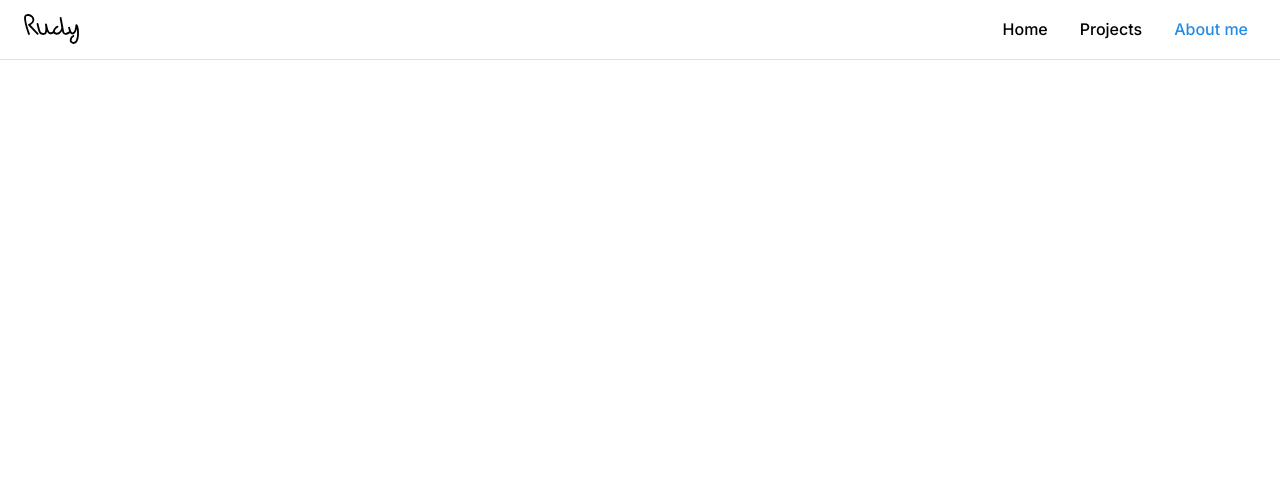
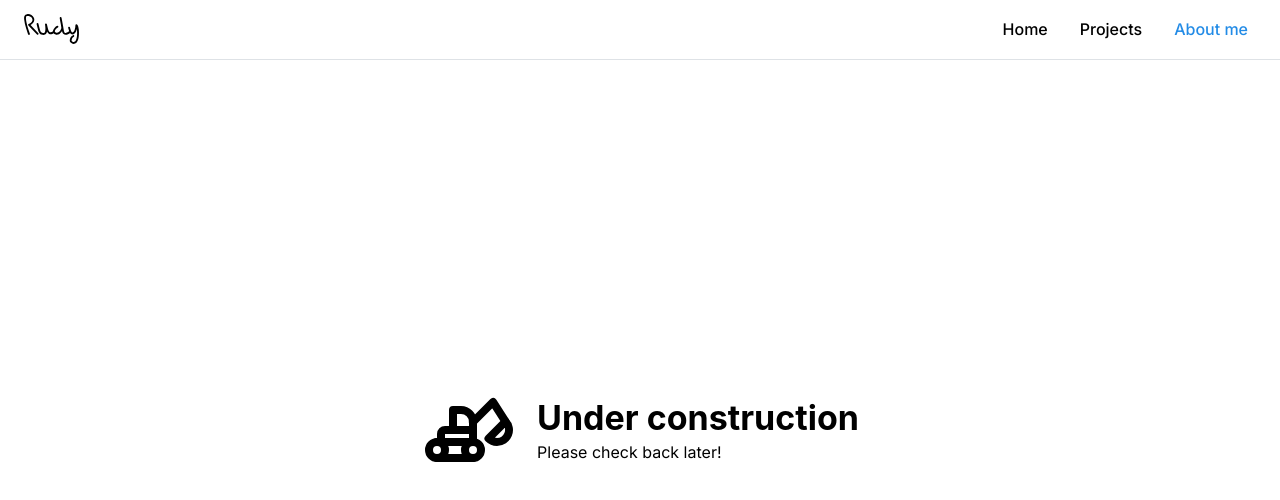
Before and after one commit to rudydelorenzo/portfolio, a Next.js app: page /about in a window 1280 px wide. Shown: the top 500 px of the page. Built offline with nearby package versions, Linux system fonts and the light colour scheme; a small style sheet from the web is missing.

Commit message:
feat: 🎸 about
added under construction message

```diff
--- a/src/app/about/page.tsx
+++ b/src/app/about/page.tsx
@@ -1,7 +1,18 @@
-import { Text } from "@mantine/core";
+import { Center, Group, Stack, Text, Title } from "@mantine/core";
+import { IconBackhoe } from "@tabler/icons-react";
 
 const AboutPage = () => {
-    return <Text></Text>;
+    return (
+        <Center h={"100%"}>
+            <Group gap={"lg"}>
+                <IconBackhoe size={"6rem"} />
+                <Stack gap={0}>
+                    <Title>Under construction</Title>
+                    <Text>Please check back later!</Text>
+                </Stack>
+            </Group>
+        </Center>
+    );
 };
 
 export default AboutPage;
```
